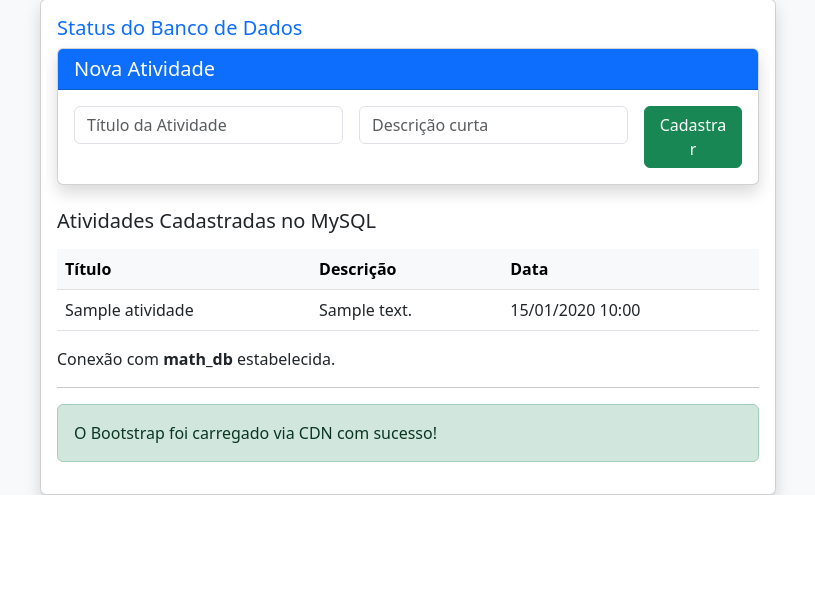
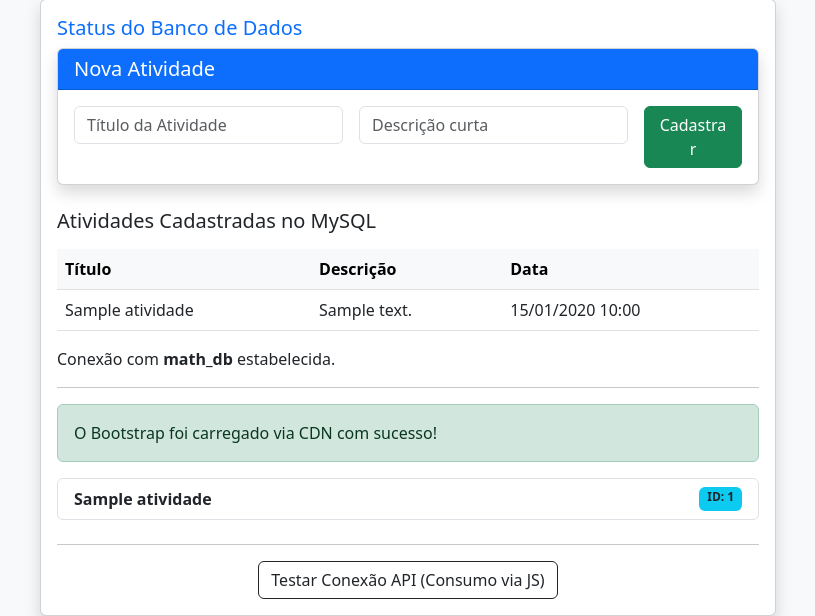
Before and after one commit to wanderson76/pythonMysql, a Django app: page / in a window 1280 px wide. Shown: the part 346-962 px from the top of the page, without its empty margins (232-1047 px from the left). Before the commit the page ends 841 px from the top, so only its background shows below. Run offline with Django 5.2, Linux system fonts and the light colour scheme; tables that the repository leaves empty hold one stand-in row (values such as "Sample post").

Commit message:
secondCommit

```diff
--- a/core/templates/home.html
+++ b/core/templates/home.html
@@ -78,10 +78,39 @@
                         <div class="alert alert-success">
                             O Bootstrap foi carregado via CDN com sucesso!
                         </div>
+                        <ul class="list-group mb-4">
+    {% for a in atividades %}
+    <li class="list-group-item d-flex justify-content-between">
+        <strong>{{ a.titulo }}</strong>
+        <span class="badge bg-info text-dark">ID: {{ a.id }}</span>
+    </li>
+    {% endfor %}
+</ul>
+
+<hr>
+
+<div class="text-center">
+    <button onclick="testarAPI()" class="btn btn-outline-dark">
+        Testar Conexão API (Consumo via JS)
+    </button>
+</div>
+
+<script>
+    // Esta é a função que eles verão no 2º bimestre de Front-end
+    // Mas você já está mostrando como o SEU Back-end entrega o dado para ela
+    async function testarAPI() {
+        const response = await fetch('/api/'); // Chama sua view de API
+        const dados = await response.json();   // Transforma em objeto JS
+
+        console.table(dados); // Mostra os dados do MySQL de forma linda no console
+        alert("O Front-End acabou de ler " + dados.length + " atividades do MySQL!");
+    }
+</script>
                     </div>
                 </div>
             </div>
         </div>
+
     </div>
 
     <script src="https://cdn.jsdelivr.net/npm/bootstrap@5.3.0/dist/js/bootstrap.bundle.min.js"></script>
--- a/core/views.py
+++ b/core/views.py
@@ -1,16 +1,28 @@
+# core/views.py
 from django.shortcuts import render, redirect
+from django.http import JsonResponse
 from .models import Atividade
 
 def home(request):
+    """
+    VIEW TRADICIONAL (Conecta com Front 1º Bim):
+    Processa o formulário e renderiza o HTML completo.
+    """
     if request.method == 'POST':
-        # Pega os dados vindos do formulário
-        titulo_form = request.POST.get('titulo')
-        descricao_form = request.POST.get('descricao')
+        # Segurança: O Django limpa esses dados contra SQL Injection automaticamente
+        titulo = request.POST.get('titulo')
+        descricao = request.POST.get('descricao')
+        Atividade.objects.create(titulo=titulo, descricao=descricao)
+        return redirect('home')
 
-        # Salva no MySQL através do Django
-        Atividade.objects.create(titulo=titulo_form, descricao=descricao_form)
+    atividades = Atividade.objects.all().order_by('-criado_em')
+    return render(request, 'home.html', {'atividades': atividades})
 
-        return redirect('home') # Recarrega a página para limpar o form
-
-    atividades = Atividade.objects.all()
-    return render(request, 'home.html', {'atividades': atividades})
+def api_atividades(request):
+    """
+    VIEW API (Conecta com Front 2º Bim):
+    Entrega apenas DADOS brutos para Frameworks como React/Vue.
+    """
+    dados = list(Atividade.objects.values('id', 'titulo', 'descricao', 'criado_em'))
+    # safe=False permite que enviemos uma lista (array) via JSON
+    return JsonResponse(dados, safe=False)
--- a/setup/urls.py
+++ b/setup/urls.py
@@ -17,9 +17,10 @@ Including another URLconf
 
 from django.contrib import admin
 from django.urls import path
-from core.views import home
+from core.views import home, api_atividades # Importe a nova view aqui!
 
 urlpatterns = [
     path('admin/', admin.site.urls),
-    path('', home, name='home'), # Página inicial
+    path('', home, name='home'),
+    path('api/', api_atividades, name='api_atividades'), # Esta linha é a que está faltando
 ]
```
